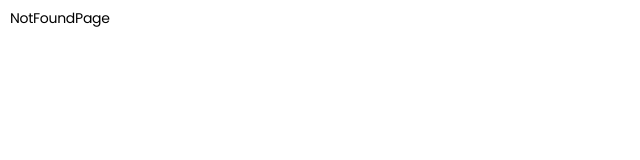
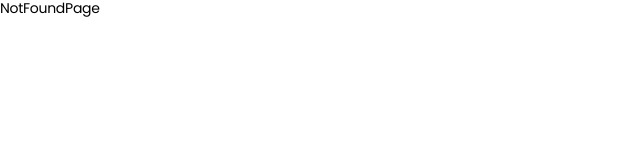
Before and after one commit to jackavryashnik/task-pro, a React (Vite) app: page / in a window 1280 px wide. Shown: the top 160 px of the page, without its empty margins (0-640 px from the left). Built offline with nearby package versions, Linux system fonts and the light colour scheme.

Commit message:
Update index.css

```diff
--- a/src/index.css
+++ b/src/index.css
@@ -72,10 +72,6 @@ img {
   height: auto;
 }
 
-body {
-  padding: 10px;
-}
-
 input {
   outline: none;
 }
```
